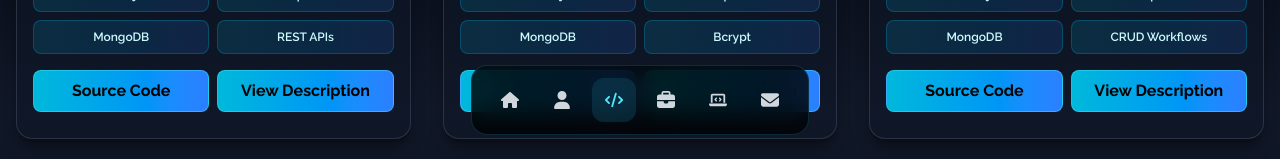
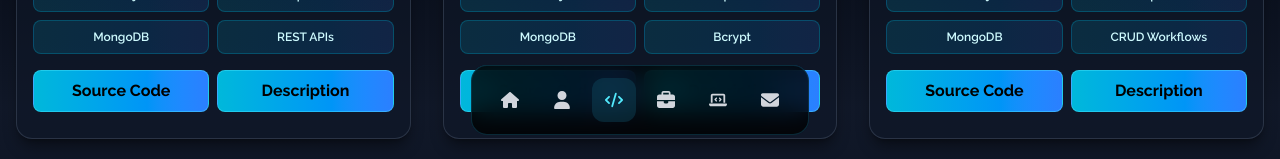
Before and after one commit to badri-2005/Personal-Portfolio, a React (Vite) app: page /projects in a window 1280 px wide. Shown: the part 641-800 px from the top of the page. Built offline with nearby package versions, Linux system fonts and the light colour scheme.

Commit message:
update Projects component; change button text from "View Description" to "Description"

```diff
--- a/src/components/Projects.jsx
+++ b/src/components/Projects.jsx
@@ -117,7 +117,7 @@ const Projects = () => {
                           className='w-1/2 px-4 py-2 rounded-lg bg-gradient-to-r from-cyan-500 to-blue-500 border border-cyan-300/40 text-black font-bold duration-200 hover:brightness-110 hover:shadow-md hover:shadow-cyan-900/30 focus:outline-none focus:ring-2 focus:ring-cyan-300/45'
                           onClick={() => toggleDescription(id)}
                         >
-                          View Description
+                          Description
                         </button>
                       </div>
                     </div>
```
